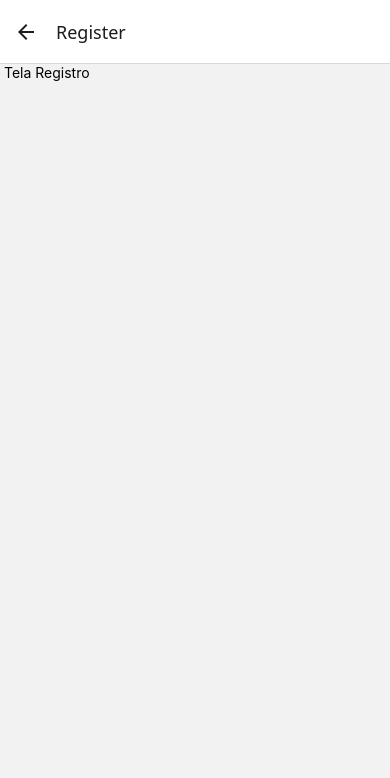
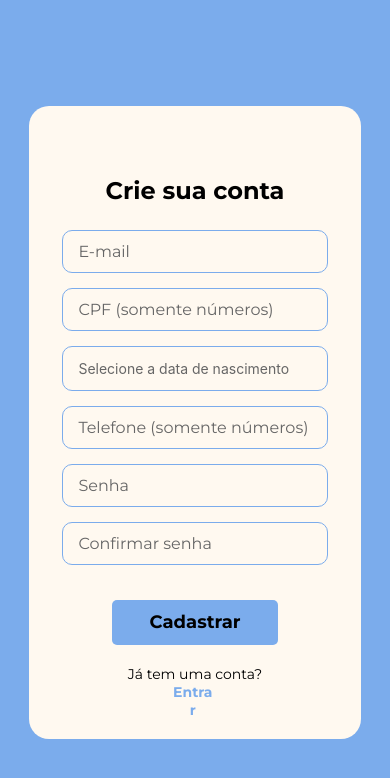
Before and after one commit to AlexandreFreitas04/tcc, a React Native app: screen /Register in a window 390 px wide. Shown: the top 778 px of the page. Built offline with nearby package versions, Linux system fonts and the light colour scheme.

Commit message:
ajustando formulario de login

```diff
--- a/App.tsx
+++ b/App.tsx
@@ -2,22 +2,32 @@ import { NavigationContainer } from '@react-navigation/native';
 import { createNativeStackNavigator } from '@react-navigation/native-stack';
 import { useFonts } from 'expo-font';
 import { Home, Login, Register } from './screens';
-import { View } from 'react-native'; // Importe a View para a tela de carregamento
+import { View, ActivityIndicator } from 'react-native';
 
 const Stack = createNativeStackNavigator();
 
 export default function App() {
-  useFonts({
+
+  const [fontsLoaded] = useFonts({
     'Montserrat-Regular': require('./assets/fonts/Montserrat-Regular.ttf'),
     'Montserrat-Bold': require('./assets/fonts/Montserrat-Bold.ttf'),
   });
+
+  if (!fontsLoaded) {
+    return (
+      <View style={{ flex: 1, justifyContent: 'center', alignItems: 'center' }}>
+        <ActivityIndicator size="large" color="#7bacec" />
+      </View>
+    );
+  }
+
 
   return (
     <NavigationContainer>
       <Stack.Navigator>
         <Stack.Screen name='Login' component={Login} options={{ headerShown: false }} />
-        <Stack.Screen name='Register' component={Register} />
-        <Stack.Screen name='Home' component={Home} />
+        <Stack.Screen name='Register' component={Register} options={{ headerShown: false }}/>
+        <Stack.Screen name='Home' component={Home} options={{ headerShown: false }}/>
       </Stack.Navigator>
     </NavigationContainer>
   );
--- /dev/null
+++ b/controllers/registerController.ts
@@ -0,0 +1,26 @@
+import { auth, firestore } from '../config/firebase';
+import { validarCadastro } from '../utils/validaCadastro';
+import { Usuario } from '../models/Usuario';
+
+export async function handleRegister(dados: any) {
+  const validacao = validarCadastro(dados);
+  if (!validacao.sucesso) return validacao;
+
+  try {
+    const credenciais = await auth.createUserWithEmailAndPassword(dados.email, dados.senha);
+
+    const usuario: Usuario = {
+      email: dados.email,
+      cpf: dados.cpf,
+      dataNascimento: dados.dataNascimento,
+      telefone: dados.telefone,
+      criadoEm: new Date(),
+    };
+
+    await firestore.collection('usuarios').doc(credenciais.user?.uid).set(usuario);
+
+    return { sucesso: true, mensagem: 'Conta criada com sucesso!' };
+  } catch (erro: any) {
+    return { sucesso: false, mensagem: erro.message };
+  }
+}
--- a/estilo.js
+++ b/estilo.js
@@ -3,69 +3,88 @@ import { StyleSheet } from "react-native";
 export default StyleSheet.create({
   fundoLogin: {
     flex: 1,
-    backgroundColor: '#F5D488',
+    backgroundColor: '#7bacec',
     justifyContent: 'center',
     alignItems: 'center',
   },
-  logoLogin:{
+
+  logoLogin: {
     marginTop: 20,
     width: '60%',
-    height: '30%'
+    height: '30%',
   },
-  cardLogin:{
-    backgroundColor:'#FFF9F0',
+
+  cardLogin: {
+    backgroundColor: '#FFF9F0',
     width: '85%',
     height: '75%',
     alignItems: 'center',
     borderRadius: 20,
-    paddingVertical: 20
+    paddingVertical: 20,
+  },
 
-  },
-  textLogin:{
-    fontFamily:'Montserrat-Bold',
+  textLogin: {
+    fontFamily: 'Montserrat-Bold',
     fontSize: 24,
     marginTop: 50,
-    marginBottom: 25
+    marginBottom: 25,
+    textAlign: 'center',
+    width: '90%',
+    flexWrap: 'wrap',
   },
-  subtextLogin:{
-    fontFamily:'Montserrat-Regular',
+
+  subtextLogin: {
+    fontFamily: 'Montserrat-Regular',
     fontSize: 16,
-    paddingTop: 1
+    paddingTop: 1,
+    textAlign: 'center',
+    width: '90%',
+    flexWrap: 'wrap',
   },
-  inputTextLogin:{
+
+  inputTextLogin: {
     borderRadius: 10,
     width: '80%',
-    height: 40,
+    height: 45,
     marginBottom: 15,
     fontFamily: 'Montserrat-Regular',
     color: '#666666',
     fontSize: 16,
     borderWidth: 1,
-    borderColor: '#F5D488',
+    borderColor: '#7bacec',
     paddingHorizontal: 15,
   },
-  botaoLogin:{
-    backgroundColor: '#F5D488',
+
+  botaoLogin: {
+    backgroundColor: '#7bacec',
     width: '50%',
-    height: '5%',
+    height: 45,
     borderRadius: 5,
     marginTop: 20,
     justifyContent: 'center',
-    alignItems: 'center'
+    alignItems: 'center',
   },
-  textBotao:{
+
+  textBotao: {
     fontSize: 18,
     fontFamily: 'Montserrat-Bold',
-    textAlign: 'center'
+    textAlign: 'center',
+    color: '#000',
   },
-  textCadastrar:{
-    color: '#F5D488',
-    fontFamily: 'Montserrat-Bold'
+
+  textCadastrar: {
+    color: '#7bacec',
+    fontFamily: 'Montserrat-Bold',
+    textAlign: 'center',
+    width: '90%',
+    flexWrap: 'wrap',
   },
-  preTextCadastrar:{
+
+  preTextCadastrar: {
     fontFamily: 'Montserrat-Regular',
-    marginTop: 20
-
-  }
-
-})
+    marginTop: 20,
+    textAlign: 'center',
+    width: '90%',
+    flexWrap: 'wrap',
+  },
+});
--- /dev/null
+++ b/models/Usuario.ts
@@ -0,0 +1,7 @@
+export interface Usuario {
+  email: string;
+  cpf: string;
+  dataNascimento: string;
+  telefone: string;
+  criadoEm: Date;
+}
--- a/package.json
+++ b/package.json
@@ -10,17 +10,18 @@
   },
   "dependencies": {
     "@expo-google-fonts/montserrat": "^0.4.2",
+    "@react-native-community/datetimepicker": "8.4.1",
     "@react-navigation/drawer": "^7.5.8",
     "@react-navigation/native": "^7.1.17",
     "@react-navigation/native-stack": "^7.3.26",
     "@react-navigation/stack": "^7.4.8",
-    "expo": "~53.0.22",
+    "expo": "~53.0.23",
     "expo-font": "~13.3.2",
     "expo-splash-screen": "~0.30.10",
     "expo-status-bar": "~2.2.3",
     "firebase": "^12.2.1",
     "react": "19.0.0",
-    "react-native": "0.79.5",
+    "react-native": "0.79.6",
     "react-native-gesture-handler": "~2.24.0",
     "react-native-reanimated": "~3.17.4",
     "react-native-safe-area-context": "5.4.0",
--- a/screens/Login.tsx
+++ b/screens/Login.tsx
@@ -41,6 +41,7 @@ export default function Login() {
         placeholder = 'Senha'
         onChangeText = {texto => setSenha (texto)}
         style={styles.inputTextLogin}
+        secureTextEntry
         />
 
         <TouchableOpacity style={styles.botaoLogin} onPress={logar}>
--- a/screens/Register.tsx
+++ b/screens/Register.tsx
@@ -1,10 +1,139 @@
-import {Text, View } from 'react-native';
-import styles from '../estilo'
+// Register.tsx
+// Tela de cadastro completa, impedindo qualquer caractere não numérico nos campos CPF e telefone.
+
+import { Text, TouchableOpacity, View, TextInput, Alert, Platform } from 'react-native';
+import { useState } from 'react';
+import { useNavigation } from '@react-navigation/native';
+import DateTimePicker from '@react-native-community/datetimepicker';
+import styles from '../estilo';
+import { handleRegister } from '../controllers/registerController';
 
 export default function Register() {
+  const [email, setEmail] = useState('');
+  const [senha, setSenha] = useState('');
+  const [confirmarSenha, setConfirmarSenha] = useState('');
+  const [cpf, setCpf] = useState('');
+  const [telefone, setTelefone] = useState('');
+  const [dataNascimento, setDataNascimento] = useState<Date | null>(null);
+  const [showDatePicker, setShowDatePicker] = useState(false);
+
+  const navigation = useNavigation();
+
+  // 📅 Data de nascimento
+  const onChangeDate = (event: any, selectedDate?: Date) => {
+    setShowDatePicker(Platform.OS === 'ios');
+    if (selectedDate) setDataNascimento(selectedDate);
+  };
+
+  // 🔐 Envio dos dados
+  const registrar = async () => {
+    const dataFormatada = dataNascimento
+      ? dataNascimento.toLocaleDateString('pt-BR')
+      : '';
+
+    const resultado = await handleRegister({
+      email,
+      senha,
+      confirmarSenha,
+      cpf,
+      telefone,
+      dataNascimento: dataFormatada,
+    });
+
+    if (resultado.sucesso) {
+      Alert.alert('Sucesso', resultado.mensagem);
+      navigation.replace('Home');
+    } else {
+      Alert.alert('Erro', resultado.mensagem);
+    }
+  };
+
+  // 🧮 Função utilitária — verifica se todos os caracteres são numéricos
+  const ehNumeroValido = (texto: string) => /^[0-9]*$/.test(texto);
+
   return (
-    <View>
-       <Text> Tela Registro</Text>
+    <View style={styles.fundoLogin}>
+      <View style={styles.cardLogin}>
+        <Text style={styles.textLogin}>Crie sua conta</Text>
+
+        {/* E-mail */}
+        <TextInput
+          placeholder='E-mail'
+          value={email}
+          onChangeText={setEmail}
+          style={styles.inputTextLogin}
+          keyboardType='email-address'
+          autoCapitalize='none'
+        />
+
+        {/* CPF — bloqueia qualquer caractere que não seja número */}
+        <TextInput
+          placeholder='CPF (somente números)'
+          value={cpf}
+          onChangeText={(texto) => {
+            if (ehNumeroValido(texto)) setCpf(texto); // ✅ só atualiza se for número
+          }}
+          style={styles.inputTextLogin}
+          keyboardType='numeric'
+          maxLength={11}
+        />
+
+        <TouchableOpacity
+          style={[styles.inputTextLogin, { justifyContent: 'center' }]}
+          onPress={() => setShowDatePicker(true)}
+        >
+          <Text style={{ color: dataNascimento ? '#000' : '#666' }}>
+            {dataNascimento
+              ? dataNascimento.toLocaleDateString('pt-BR')
+              : 'Selecione a data de nascimento'}
+          </Text>
+        </TouchableOpacity>
+
+        {showDatePicker && (
+          <DateTimePicker
+            value={dataNascimento || new Date(2000, 0, 1)}
+            mode="date"
+            display="spinner"
+            maximumDate={new Date()}
+            onChange={onChangeDate}
+          />
+        )}
+
+        <TextInput
+          placeholder='Telefone (somente números)'
+          value={telefone}
+          onChangeText={(texto) => {
+            if (ehNumeroValido(texto)) setTelefone(texto);
+          }}
+          style={styles.inputTextLogin}
+          keyboardType='phone-pad'
+          maxLength={11}
+        />
+
+        <TextInput
+          placeholder='Senha'
+          value={senha}
+          onChangeText={setSenha}
+          style={styles.inputTextLogin}
+          secureTextEntry
+        />
+
+        <TextInput
+          placeholder='Confirmar senha'
+          value={confirmarSenha}
+          onChangeText={setConfirmarSenha}
+          style={styles.inputTextLogin}
+          secureTextEntry
+        />
+        <TouchableOpacity style={styles.botaoLogin} onPress={registrar}>
+          <Text style={styles.textBotao}>Cadastrar</Text>
+        </TouchableOpacity>
+
+        <Text style={styles.preTextCadastrar}>Já tem uma conta?</Text>
+        <TouchableOpacity onPress={() => navigation.navigate('Login')}>
+          <Text style={styles.textCadastrar}>Entrar</Text>
+        </TouchableOpacity>
+      </View>
     </View>
   );
 }
--- /dev/null
+++ b/utils/validaCadastro.ts
@@ -0,0 +1,46 @@
+interface UsuarioCadastro {
+  email: string;
+  senha: string;
+  confirmarSenha: string;
+  cpf: string;
+  dataNascimento: string;
+  telefone: string;
+}
+
+export function validarCadastro(dados: UsuarioCadastro) {
+  const { email, senha, confirmarSenha, cpf, dataNascimento, telefone } = dados;
+
+  if (!email || !senha || !confirmarSenha || !cpf || !dataNascimento || !telefone) {
+    return { sucesso: false, mensagem: 'Preencha todos os campos.' };
+  }
+
+  const regexEmail = /^[^\s@]+@[^\s@]+\.[^\s@]+$/;
+  if (!regexEmail.test(email)) {
+    return { sucesso: false, mensagem: 'Digite um e-mail válido.' };
+  }
+
+  const regexCPF = /^\d{3}\.?\d{3}\.?\d{3}-?\d{2}$/;
+  if (!regexCPF.test(cpf)) {
+    return { sucesso: false, mensagem: 'CPF inválido. Use o formato 000.000.000-00.' };
+  }
+
+  const regexData = /^\d{2}\/\d{2}\/\d{4}$/;
+  if (!regexData.test(dataNascimento)) {
+    return { sucesso: false, mensagem: 'Data de nascimento inválida. Use o formato DD/MM/AAAA.' };
+  }
+
+  const regexTelefone = /^\(?\d{2}\)?\s?\d{4,5}-?\d{4}$/;
+  if (!regexTelefone.test(telefone)) {
+    return { sucesso: false, mensagem: 'Telefone inválido. Use o formato (00) 00000-0000.' };
+  }
+
+  if (senha.length < 6) {
+    return { sucesso: false, mensagem: 'A senha deve ter pelo menos 6 caracteres.' };
+  }
+
+  if (senha !== confirmarSenha) {
+    return { sucesso: false, mensagem: 'As senhas não coincidem.' };
+  }
+
+  return { sucesso: true, mensagem: 'Validação concluída.' };
+}
```
Also changed, not shown: 1 other file (tests, documents, lock files or other folders).
